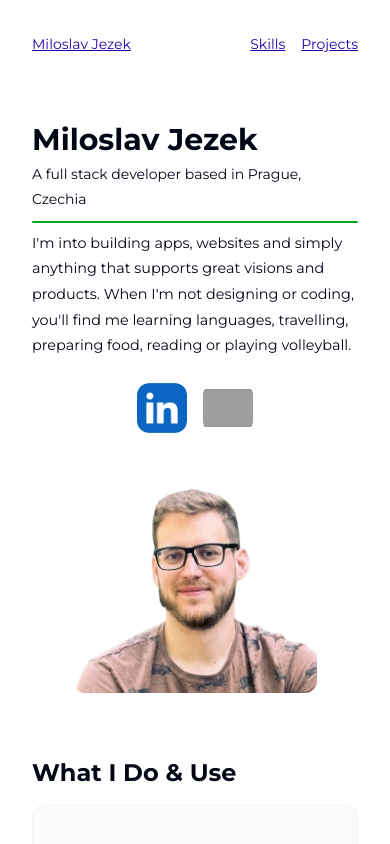
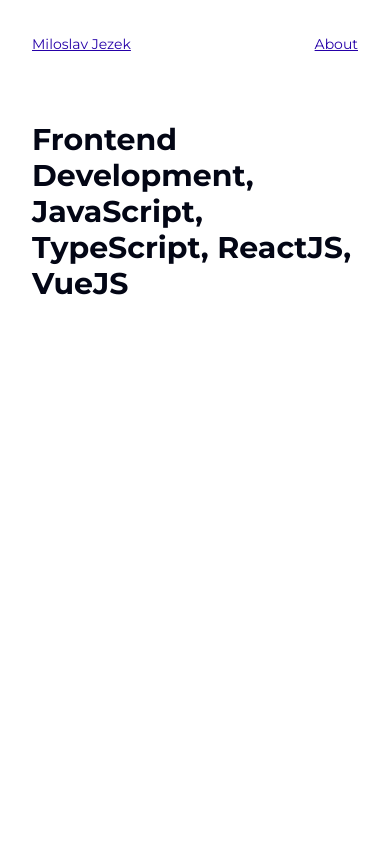
Before and after one commit to milojezek/portfolio, a Vue app: page / in a window 390 px wide. Shown: the top 844 px of the page. Built offline with nearby package versions, Linux system fonts and the light colour scheme; grey boxes are pictures that could not be loaded.

Commit message:
Remove old content and make minimalistic header and intro section

```diff
--- a/src/components/header/HeaderComponent.vue
+++ b/src/components/header/HeaderComponent.vue
@@ -2,8 +2,7 @@
   <header>
     <a href="/">Miloslav Jezek</a>
     <nav>
-      <a href="#skills-section">Skills</a>
-      <a href="#projects-section">Projects</a>
+      <a href="#about-section">About</a>
     </nav>
   </header>
 </template>
--- a/src/components/main/MainContentComponent.vue
+++ b/src/components/main/MainContentComponent.vue
@@ -1,8 +1,6 @@
 <template>
   <main>
     <IntroSection />
-    <SkillsSection />
-    <ProjectsSection />
   </main>
 </template>
 
--- a/src/components/main/intro/IntroSection.vue
+++ b/src/components/main/intro/IntroSection.vue
@@ -1,143 +1,12 @@
 <template>
   <section>
-    <div class="intro-row">
-      <div class="intro-photo">
-        <img :src="introPhoto" alt="Milo's photo" />
-      </div>
-      <div class="intro-content">
-        <div class="intro-header">
-          <h1>{{ headingText }}</h1>
-          <p>A full stack developer based in Prague, Czechia</p>
-          <div class="intro-divider"></div>
-        </div>
-        <div class="intro-description">
-          <p>I'm into building apps, websites and simply anything that supports great visions and products. When I'm not designing or coding, you'll find me learning languages, travelling, preparing food, reading or playing volleyball.</p>
-        </div>
-        <div class="links-container">
-          <a :href="linkedinUrl" target="_blank" class="icon-link">
-            <img :src="linkedinIcon" alt="LinkedIn" class="icon-img" />
-          </a>
-          <a :href="githubUrl" target="_blank" class="icon-link">
-            <img :src="githubIcon" alt="GitHub" class="icon-img" />
-          </a>
-        </div>
-      </div>
-    </div>
+    <h1>Frontend Development, JavaScript, TypeScript, ReactJS, VueJS</h1>
   </section>
 </template>
 
 <script>
-import linkedinIcon from "@/assets/icons/linkedin_icon.png";
-import githubIcon from "@/assets/icons/github_icon.png";
-import introPhoto from "@/assets/images/intro_photo_no_bg.png";
-
 export default {
   name: "IntroSection",
-  data() {
-    return {
-      headingText: "Miloslav Jezek",
-      linkedinUrl: "https://www.linkedin.com/in/miloslav-jezek/",
-      githubUrl: "https://github.com/milojezek",
-      linkedinIcon,
-      githubIcon,
-      introPhoto,
-    };
-  },
+  data() {},
 };
 </script>
-
-<style scoped>
-.intro-row {
-  display: flex;
-  align-items: center;
-  gap: 2rem;
-}
-
-.waving-hand {
-  display: inline-flex;
-  align-items: center;
-  height: 1em;
-  vertical-align: middle;
-  margin-right: 0.4em;
-}
-
-.waving-hand-img {
-  height: 1em;
-  width: 1em;
-  object-fit: contain;
-}
-
-.intro-divider {
-  width: 100%;
-  height: 2px;
-  background: var(--color-green-highlight);
-  border-radius: 2px;
-  margin: 0.5rem 0 0.5rem 0;
-}
-
-.intro-photo {
-  max-width: 35%;
-  display: flex;
-  align-items: center;
-  justify-content: center;
-}
-
-.intro-content {
-  display: flex;
-  flex-direction: column;
-  justify-content: center;
-}
-
-.intro-header p {
-  padding-top: 0.25rem;
-}
-
-.intro-description {
-  max-width: 500px;
-  font-size: 0.9rem;
-}
-
-.links-container {
-  display: flex;
-  align-items: center;
-  gap: 1rem;
-  padding: 1rem 0;
-}
-
-.icon-link {
-  display: flex;
-  align-items: center;
-}
-
-.icon-img {
-  width: 50px;
-  height: 50px;
-  object-fit: contain;
-}
-
-.icon-img:hover {
-  scale: 1.2;
-}
-
-@media (max-width: 640px) {
-  .intro-row {
-    flex-direction: column;
-    align-items: center;
-    gap: 0.5rem;
-  }
-  .intro-photo {
-    order: 2;
-    max-width: 75%;
-  }
-  .intro-content {
-    order: 1;
-    display: flex;
-    flex-direction: column;
-  }
-  .links-container {
-    justify-content: center;
-    margin-top: 1rem;
-    padding: 0.5rem 0;
-  }
-}
-</style>
```
